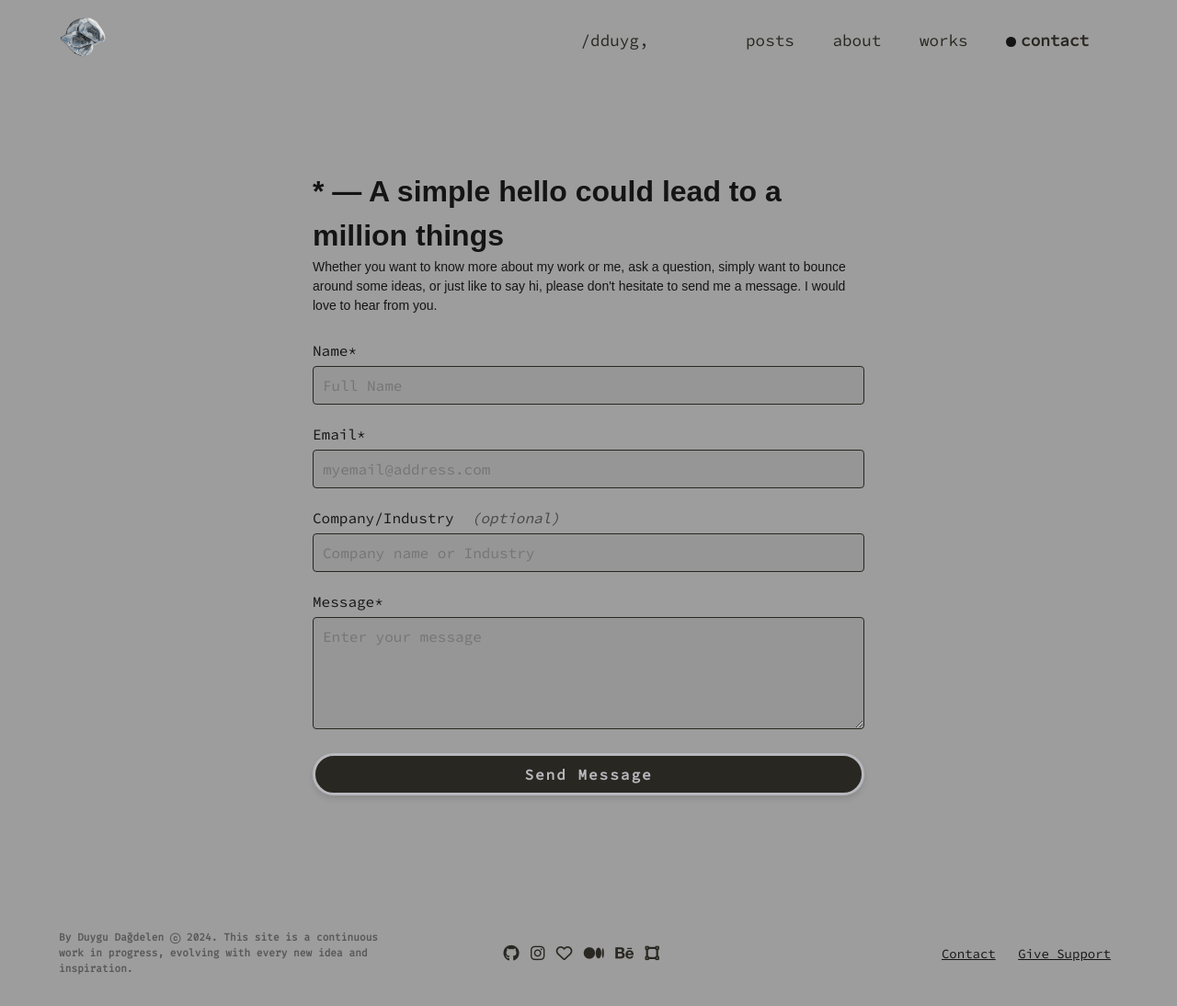
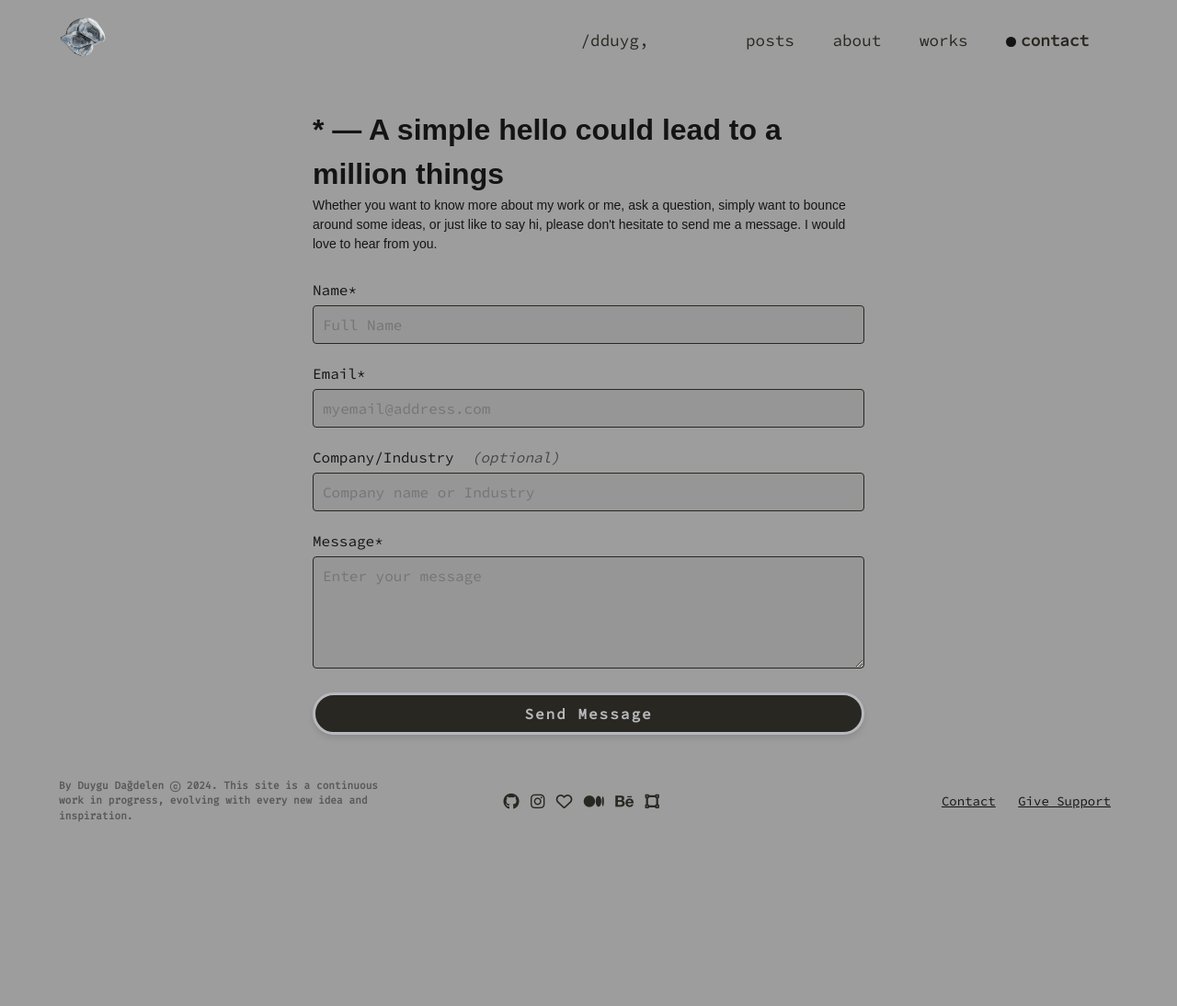
Before and after one commit to dduyg/duuuy, a Jekyll site: the page built from contact.html, in a window 1280 px wide. Shown: the whole page at 92% size. Built offline with Jekyll 4.4.1, drawn with Linux system fonts in a browser that asks for light colours; nearby versions of some CDN libraries; some web fonts are replaced; after the commit the page ends 929 px from its top, so only the background shows below that.

Commit message:
Update form.css

```diff
--- a/assets/form.css
+++ b/assets/form.css
@@ -1,13 +1,8 @@
 /* Styling for the contact form */
 main {
-    display: flex;
-    flex-direction: column;
-    justify-content: center;
-    align-items: center;
-    min-height: 100vh;
     max-width: 600px;
     padding: 1em;
-    margin: 3em auto 0;
+    margin: 80px auto 0;
 }
 
 h1 {
```
